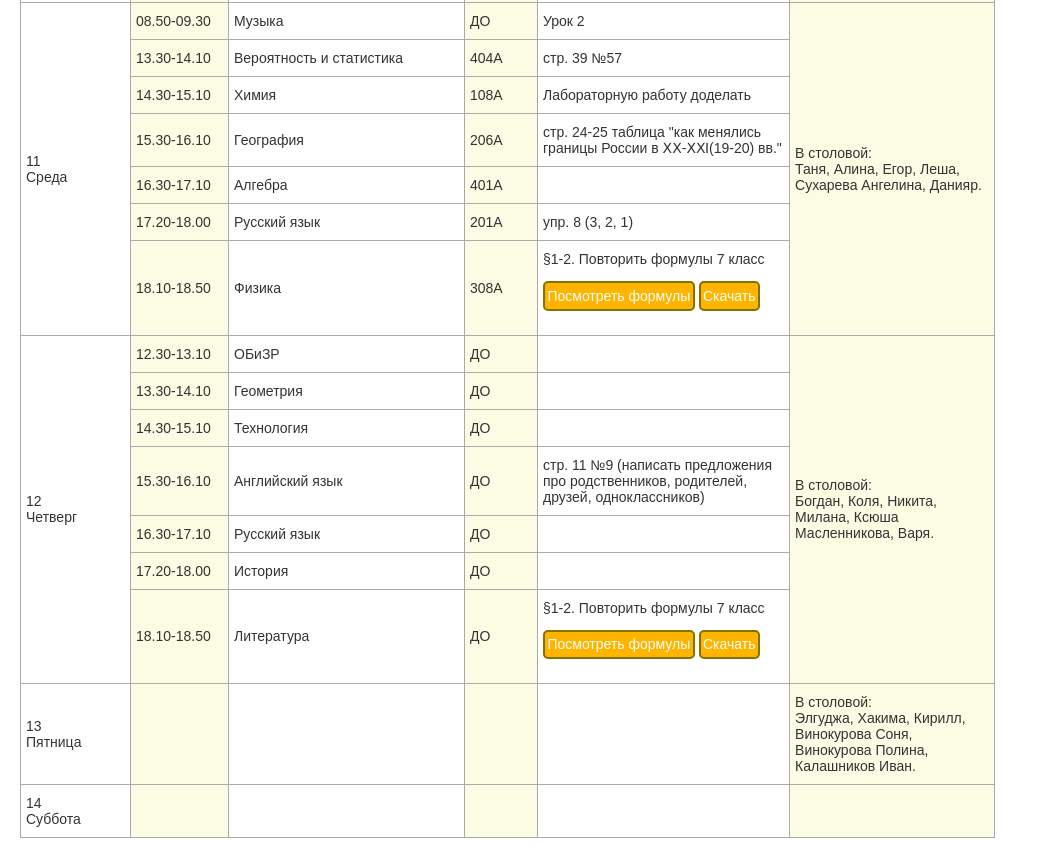
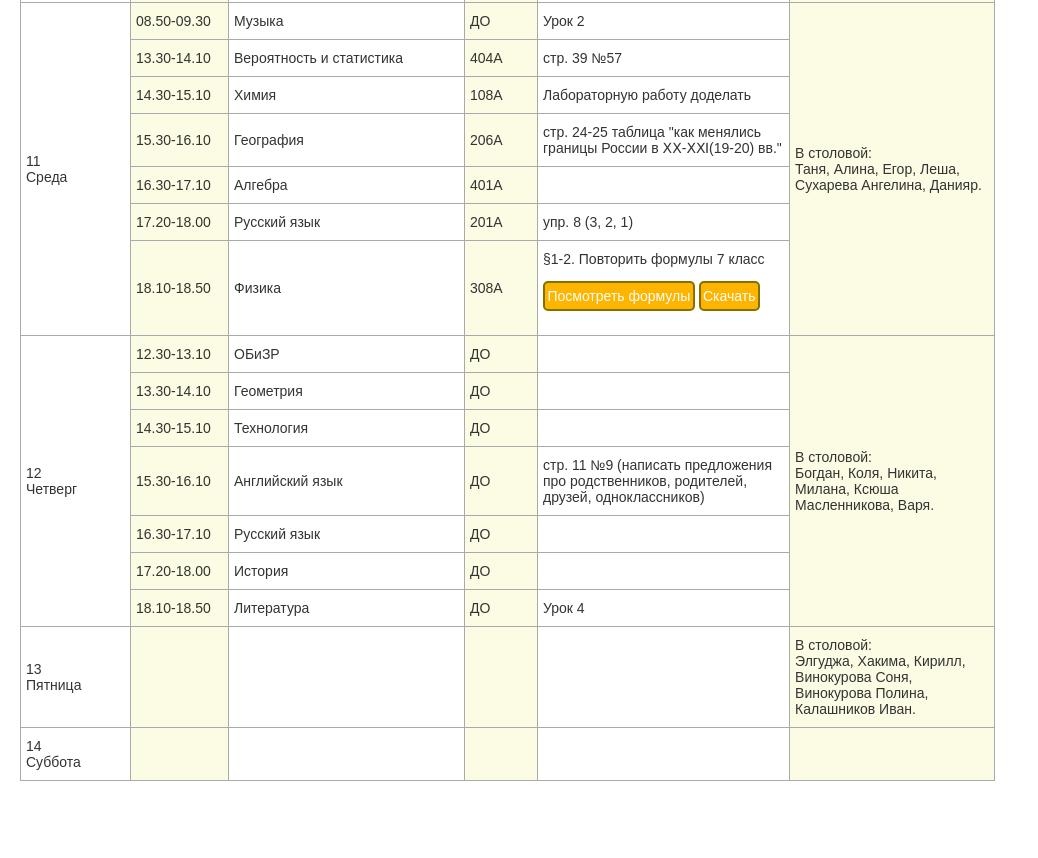
Before and after one commit to Confogam/Dnevnik, a plain HTML site: page Сайт для класса/dnevnik.html in a window 1280 px wide. Shown: the part 420-1278 px from the top of the page, without its empty margins (0-1038 px from the left). After the commit the page ends 1221 px from the top, so only its background shows below. Drawn offline with Linux system fonts and the light colour scheme.

Commit message:
Add files via upload

```diff
--- a/Сайт для класса/dnevnik.html
+++ b/Сайт для класса/dnevnik.html
@@ -213,7 +213,7 @@
                     <td class="tg-benw">18.10-18.50 </td>
                     <td class="tg-wo29">Литература</td>
                     <td class="tg-benw">ДО</td>
-                    <td class="tg-wo29">§1-2. Повторить формулы 7 класс<p><a href="media/imgs/292fb93f-8e24-4d53-94e8-a2374b464832.jpg" class="button_1725952662869" target="_blank">Посмотреть формулы</a> <a href="media/imgs/292fb93f-8e24-4d53-94e8-a2374b464832.jpg" class="button_1725952662869" target="_blank" download="">Скачать</a></p></td>
+                    <td class="tg-wo29">Урок 4</td>
                   </tr>
                   <tr>
                     <td class="tg-wo29">13<br>Пятница</td>
```
